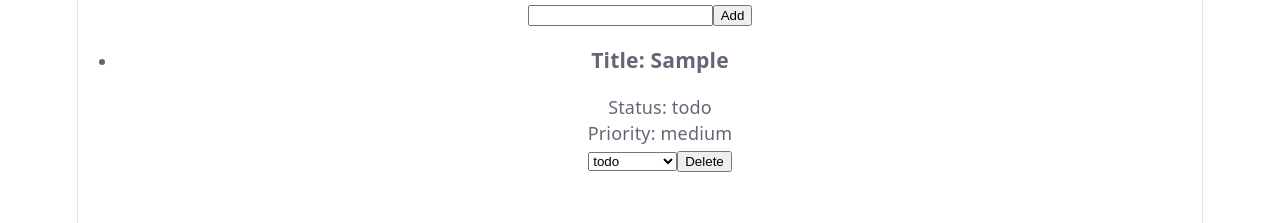
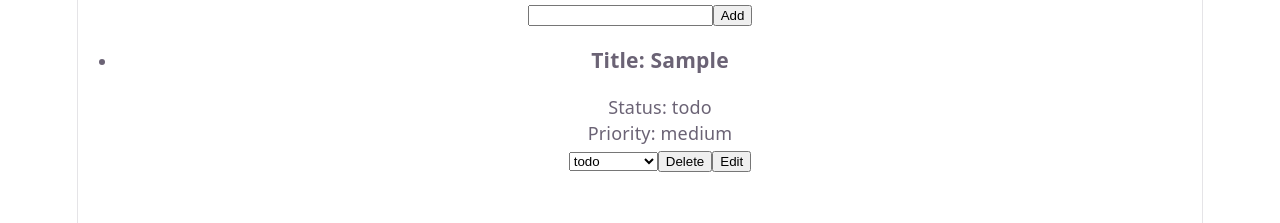
Before and after one commit to viktoriiavetoshkina/taskflow, a React (Vite) app in the folder client/: page / in a window 1280 px wide. Both pictures are taken after typing "Sample" into the empty fields and a click on the button "Add". Shown: the top 223 px of the page. Built offline with nearby package versions, Linux system fonts and the light colour scheme.

Commit message:
feat: add task editing

```diff
--- a/client/src/App.tsx
+++ b/client/src/App.tsx
@@ -2,7 +2,7 @@ import './App.css'
 import { useState } from 'react';
 import { QuickAdd } from './components/QuickAdd';
 import { TaskList } from './components/TaskList';
-import type { Task, TaskStatus } from './types/task'
+import type { Task, TaskStatus, TaskPriority } from './types/task'
 
 function App() {
   const [tasks, setTasks] = useState<Task[]>([]);
@@ -19,10 +19,14 @@ function App() {
     setTasks(tasks => tasks.filter(task => task.id !== id));
   }
 
+  const handleTaskEdit = (id: string, title: string, priority: TaskPriority) => {
+    setTasks(tasks => tasks.map(task => task.id === id ? {...task, title, priority} : task))
+  }
+
   return (
     <div>
       <QuickAdd onAddTask={handleTaskAdd}/>
-      <TaskList tasks={tasks} onStatusChange={handleStatusChange} onDeleteTask={handleTaskDelete} />
+      <TaskList tasks={tasks} onStatusChange={handleStatusChange} onDeleteTask={handleTaskDelete} onEditTask={handleTaskEdit} />
     </div>
   )
 }
--- a/client/src/components/TaskList.tsx
+++ b/client/src/components/TaskList.tsx
@@ -1,18 +1,35 @@
-import { type Task, type TaskStatus, TASK_STATUSES } from '../types/task';
+import { useState } from 'react';
+import { type Task, type TaskStatus, type TaskPriority, TASK_PRIORITIES, TASK_STATUSES } from '../types/task';
 
 type TaskListProps = {
     tasks: Task[];
     onStatusChange: (id: string, status: TaskStatus) => void;
     onDeleteTask: (id: string) => void;
+    onEditTask: (id: string, title: string, priority: TaskPriority) => void;
 }
 
-export function TaskList({ tasks, onStatusChange, onDeleteTask }: TaskListProps) {
+export function TaskList({ tasks, onStatusChange, onDeleteTask, onEditTask }: TaskListProps) {
+    const [editTitle, setEditTitle] = useState('');
+    const [editPriority, setEditPriority] = useState<TaskPriority>('medium');
+    const [currentId, setCurrentId] = useState<string | null>(null);
 
+    const handleSubmit = (e: React.SubmitEvent<HTMLFormElement>, id: string) => {
+        e.preventDefault();
+        const cleanTitle = editTitle.trim()
+        if(cleanTitle !== '') {
+            onEditTask(id, cleanTitle, editPriority);
+            setEditTitle('');
+            setEditPriority('medium');
+            setCurrentId(null);
+        }
+    }
     return (
             tasks.length === 0 ? <p>No tasks yet</p>
             : <ul>
                 {tasks.map(task => (
                     <li key={task.id}>
+                        {currentId !== task.id
+                        ? (<div>
                         <h3>Title: {task.title}</h3>
                         <p>Status: {task.status}</p>
                         <p>Priority: {task.priority}</p>
@@ -22,8 +39,30 @@ export function TaskList({ tasks, onStatusChange, onDeleteTask }: TaskListProps)
                             ))}
                         </select>
                         <button type="button" onClick={() => onDeleteTask(task.id)}>Delete</button>
-                    </li>
+                        <button type="button" onClick={() => {
+                            setCurrentId(task.id);
+                            setEditTitle(task.title);
+                            setEditPriority(task.priority);
+                            }}>Edit</button>
+                            </div>)
+                        : (<form onSubmit={e => handleSubmit(e, task.id)}>
+                                <label>Title: </label>
+                                <input value={editTitle} onChange={e => setEditTitle(e.target.value)} />
+                                <label>Priority: </label>
+                                <select value={editPriority} onChange={e => setEditPriority(e.target.value as TaskPriority)}>
+                                    {TASK_PRIORITIES.map(priority => (
+                                        <option key={priority} value={priority}>{priority}</option>
+                                    ))}
+                                </select>
+                                <button type="submit">Save</button>
+                                <button type="button" onClick={() => {
+                                    setEditTitle('');
+                                    setEditPriority('medium');
+                                    setCurrentId(null);
+                                }}>Cancel</button>
+                         </form>)}
+                        </li>
             ))}
-            </ul>
+        </ul>
     )
 }
--- a/client/src/types/task.ts
+++ b/client/src/types/task.ts
@@ -1,7 +1,7 @@
 export const TASK_STATUSES = ['todo', 'in-progress', 'done'] as const;
 export type TaskStatus = (typeof TASK_STATUSES)[number];
-
-export type TaskPriority = 'low' | 'medium' | 'high';
+export const TASK_PRIORITIES = ['low', 'medium', 'high'] as const;
+export type TaskPriority = (typeof TASK_PRIORITIES)[number];
 
 export type Task = {
     id: string;
```
